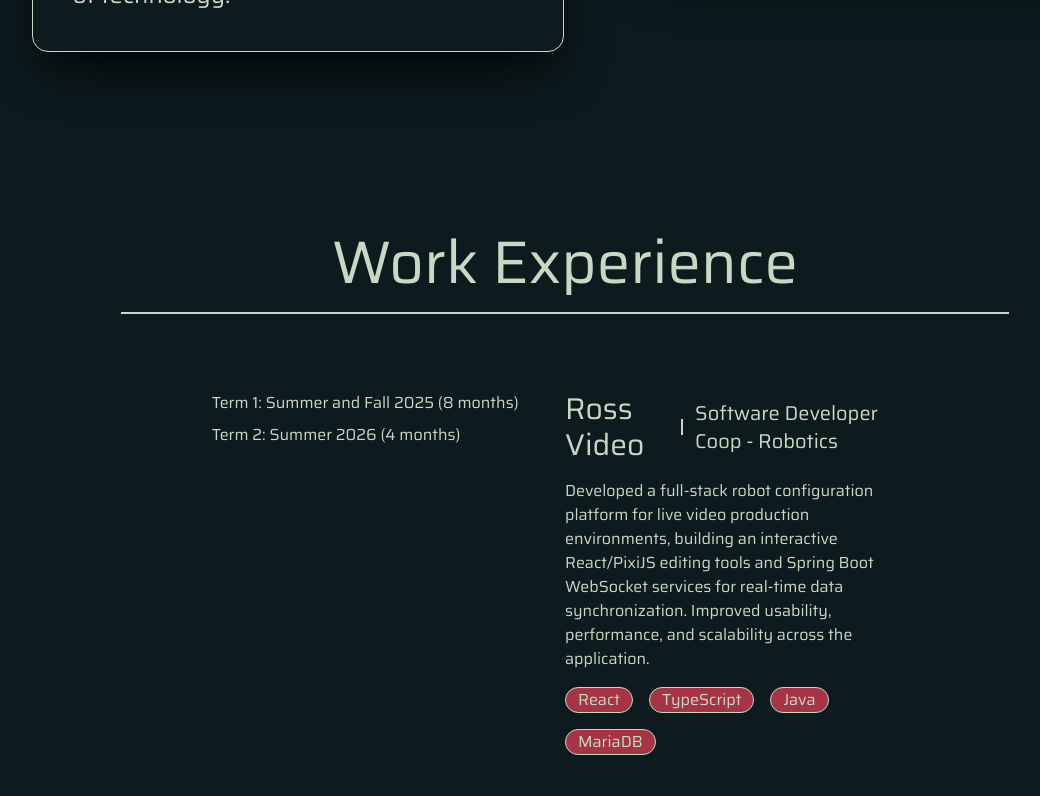
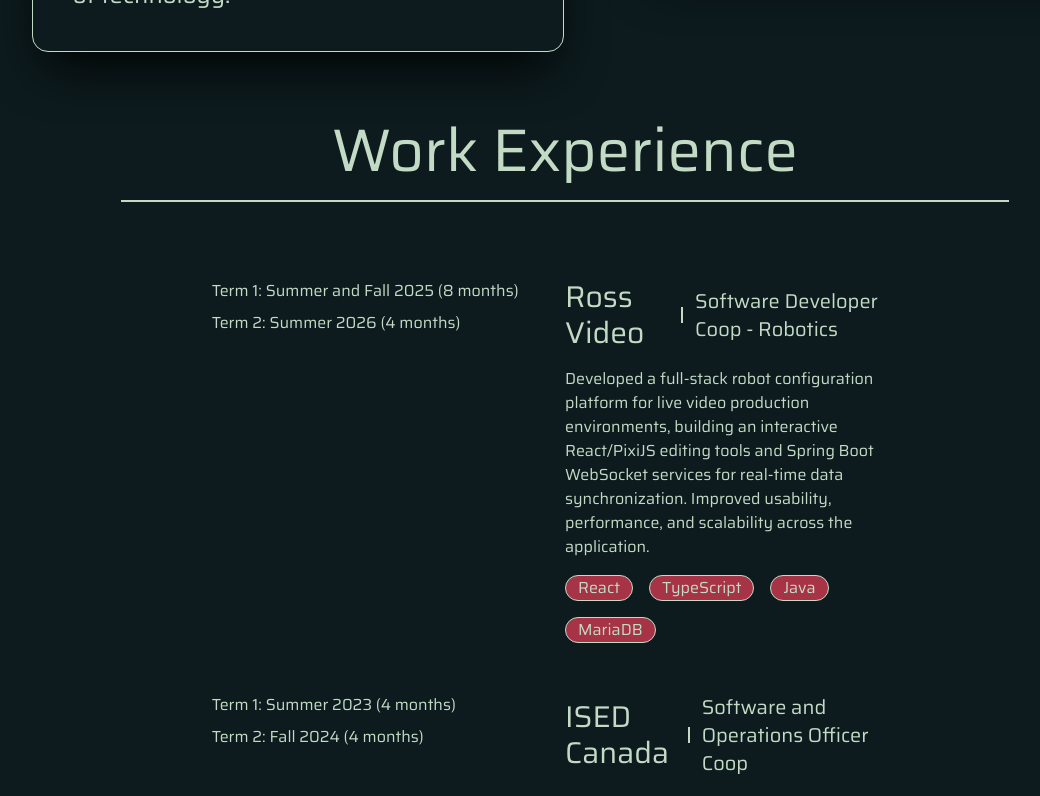
Before and after one commit to Egzavyer/portfolio, a React (Vite) app: page / in a window 1280 px wide. Shown: the part 1480-2276 px from the top of the page, without its empty margins (75-1115 px from the left). Built offline with nearby package versions, Linux system fonts and the light colour scheme.

Commit message:
fix: experience styling

```diff
--- a/src/components/Experience.tsx
+++ b/src/components/Experience.tsx
@@ -11,11 +11,11 @@
     <div
       id="experience"
       ref={experienceSectionRef}
-      className="min-h-screen flex flex-col w-10/12 items-center"
+      className="min-h-screen flex flex-col w-10/12 items-center justify-center"
     >
       <div className="flex flex-col gap-15 w-10/12 items-center justify-center ">
         <div className="flex flex-col gap-5 w-full">
-          <div className="text-3xl text-center xl:text-6xl pt-28">
+          <div className="text-3xl text-center xl:text-6xl">
             {t("experience.title")}
           </div>
           <div className="border w-full" />
```
